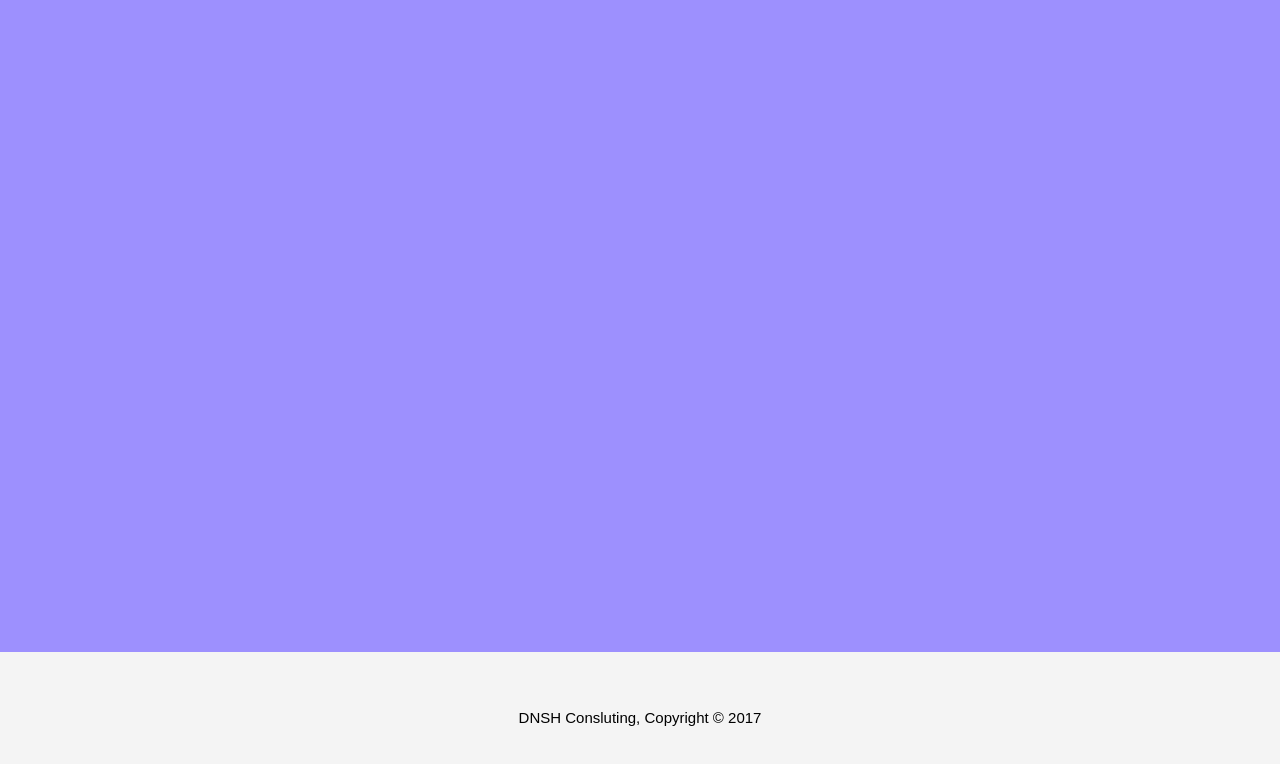
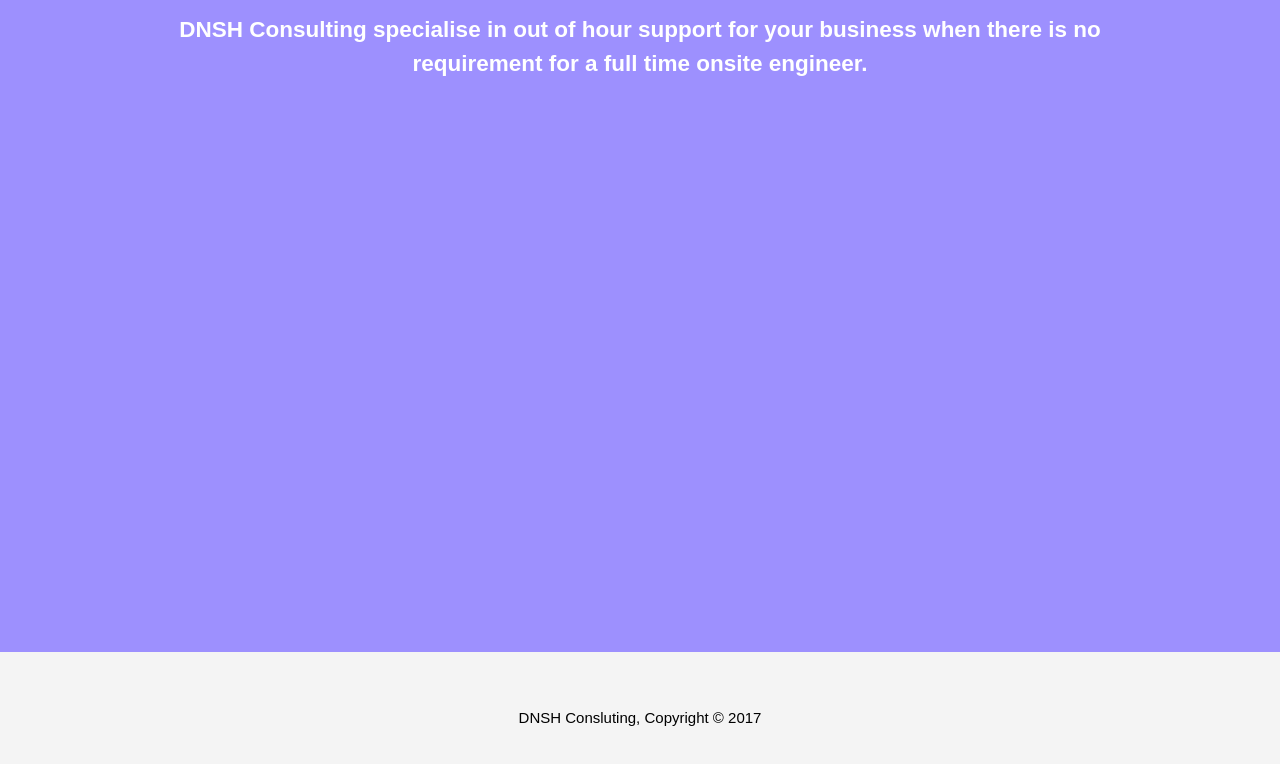
Before and after one commit to Cloudxtreme/dnsh_website, a plain HTML site: page about.html in a window 1280 px wide. Shown: the part 360-1124 px from the top of the page. Drawn offline with Linux system fonts and the light colour scheme.

Commit message:
about edit 1

```diff
--- a/about.html
+++ b/about.html
@@ -34,6 +34,7 @@
     <section id="showcase">
       <div class="container">
         <h1>About</h1>
+        <h2>DNSH Consulting specialise in out of hour support for your business when there is no requirement for a full time onsite engineer.</h2>
       </div>
     </section>
 
```
